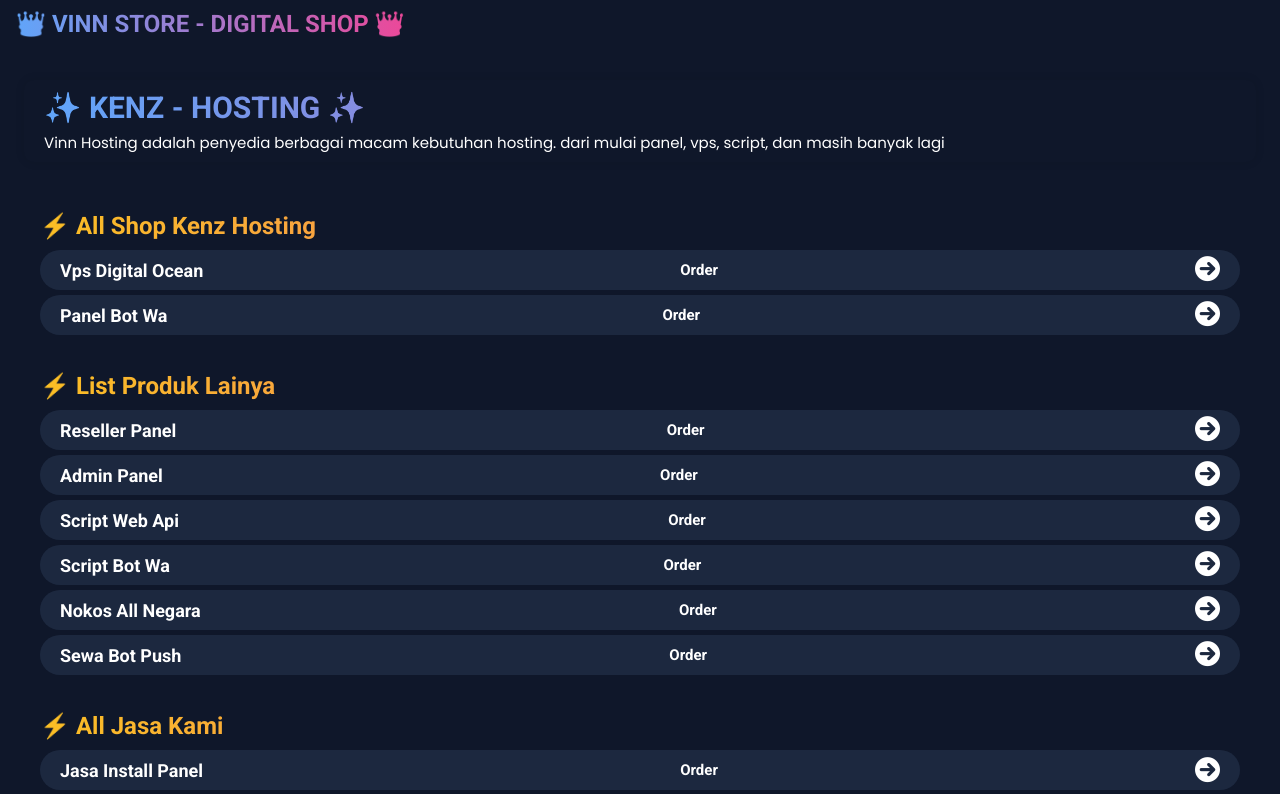
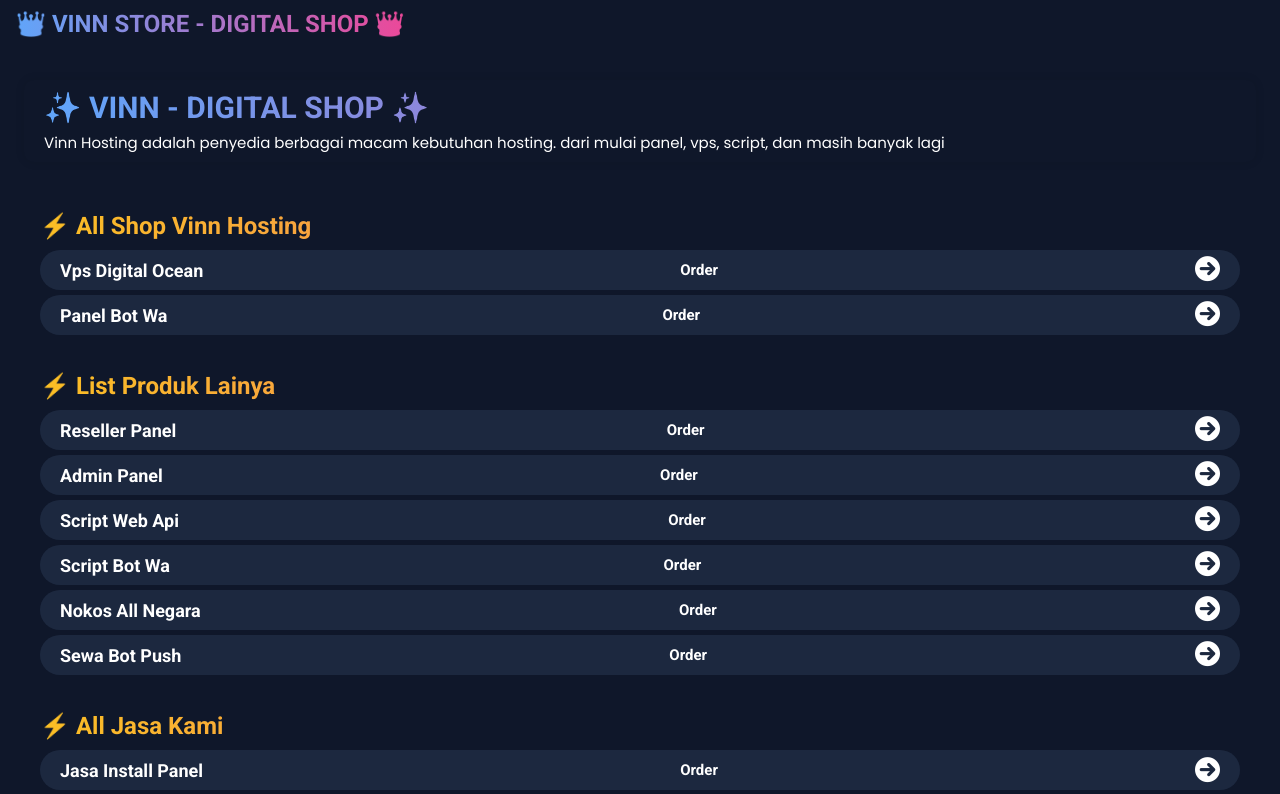
Before and after one commit to VINNSTOREE/VinnHosting, a plain HTML site: page index.html in a window 1280 px wide. Shown: the top 794 px of the page. Drawn offline with nearby package versions, Linux system fonts and the light colour scheme.

Commit message:
Update index.html

```diff
--- a/index.html
+++ b/index.html
@@ -176,7 +176,7 @@
 
 
 <header class="animate__animated animate__fadeInUp">
-  <h1 class="text-3xl font-bold bg-gradient-to-r from-blue-400 via-orange-400 to-pink-500 bg-clip-text text-transparent">✨ KENZ - HOSTING ✨</h1>
+  <h1 class="text-3xl font-bold bg-gradient-to-r from-blue-400 via-orange-400 to-pink-500 bg-clip-text text-transparent">✨ VINN - DIGITAL SHOP ✨</h1>
   <p>Vinn Hosting adalah penyedia berbagai macam kebutuhan hosting. dari mulai panel, vps, script, dan masih banyak lagi</p>
 </header>
 
@@ -191,7 +191,7 @@
   </div>
 
 <main class="animate__animated animate__fadeInUp">
-    <h1 class="text-2xl font-bold bg-gradient-to-r from-yellow-400 via-orange-400 to-pink-500 bg-clip-text text-transparent">⚡ All Shop Kenz Hosting</h1>
+    <h1 class="text-2xl font-bold bg-gradient-to-r from-yellow-400 via-orange-400 to-pink-500 bg-clip-text text-transparent">⚡ All Shop Vinn Hosting</h1>
      <div class="item">
        <p class="method">Vps Digital Ocean</p>
        <p class="title-api">Order</p>
```
